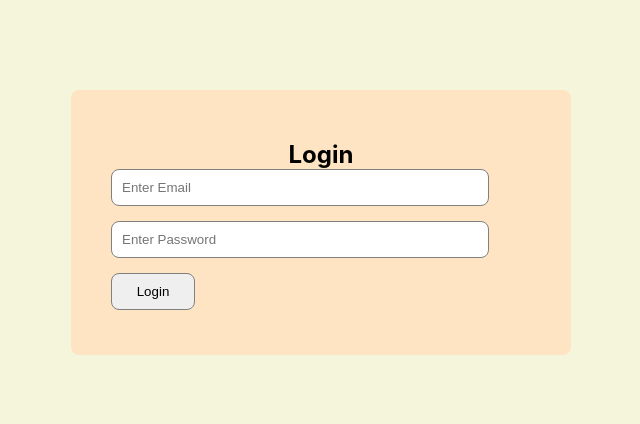
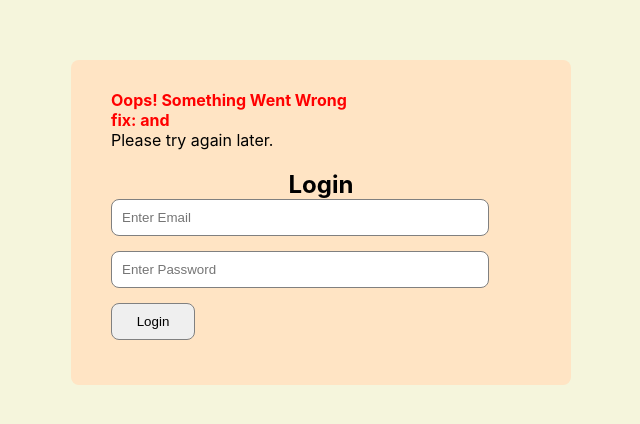
Before and after one commit to neojarvis-testing/be7c4864-9f90-4f26-b875-ffeb9db31345-5730fa8d-258a-479c-8dfb-02e4916636f9, a React (Create React App) app in the folder reactapp/: page / in a window 1280 px wide. Shown: the part 178-602 px from the top of the page, without its empty margins (319-959 px from the left). Built offline with nearby package versions, Linux system fonts and the light colour scheme.

Commit message:
test cases for error pages

```diff
--- a/reactapp/src/Components/ErrorPage.jsx
+++ b/reactapp/src/Components/ErrorPage.jsx
@@ -3,11 +3,12 @@ import './ErrorPage.css';
 
 const Errorpage = ({message}) => {
      console.log("Error page says : "+message);
-    if(!message) return null;
+
 return (
     <div>
-    <p className='error'>Oops! Something Went Wrong: {message}</p>
-    <div>Please try again later.</div>
+    <p className='error'>Oops! Something Went Wrong</p>
+    <p className='error'>fix: {message} and</p>
+    <p>Please try again later.</p>
     </div>
 );
 };
--- a/reactapp/src/Components/Login.jsx
+++ b/reactapp/src/Components/Login.jsx
@@ -60,7 +60,6 @@ const handleSubmit = (e) => {
             message = error?.response?.data.message || "Login Failed";
         }else{
         message = error?.response?.data.status || "Login Failed";}
-
         setFormError(message);
     }).finally(()=>{
         setLoading(false);
```
Also changed, not shown: 2 other files (tests, documents, lock files or other folders).
